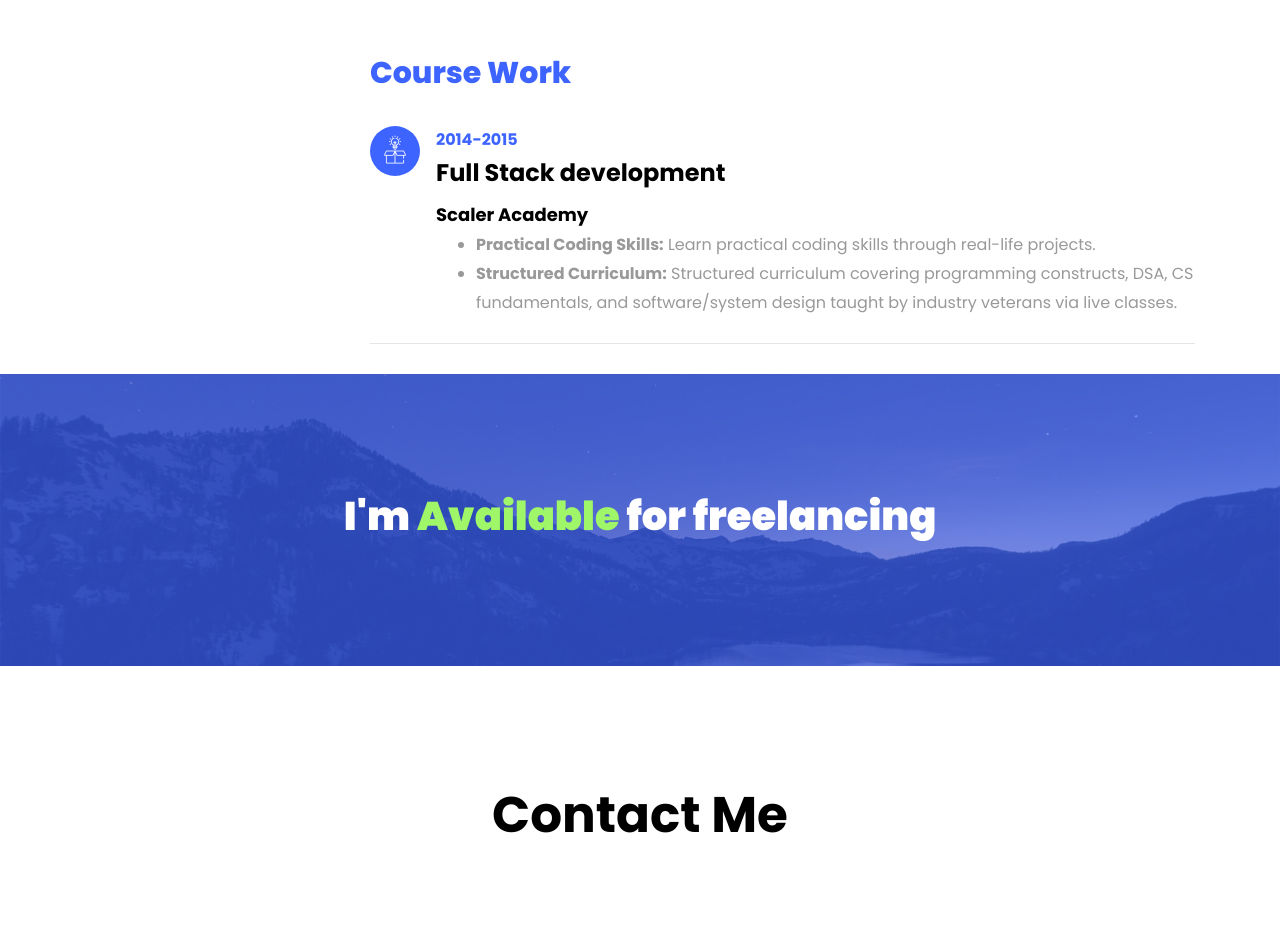
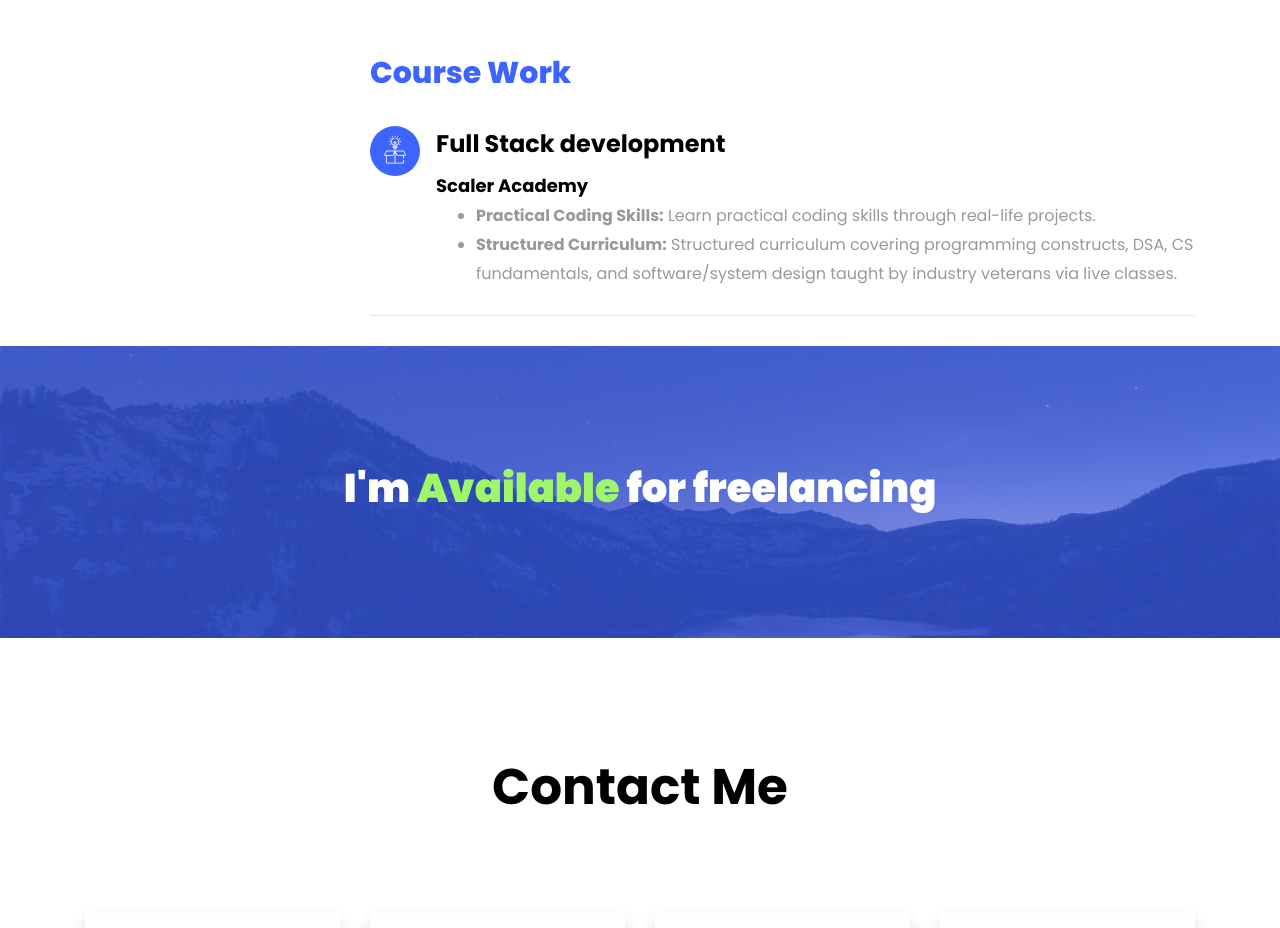
Before and after one commit to Saketh-Surendran/SakethSurendran.github.io, a plain HTML site: page index.html in a window 1280 px wide. Shown: the part 4180-5108 px from the top of the page. Drawn offline with Linux system fonts and the light colour scheme; files whose address does not match are found by name.

Commit message:
Update index.html

```diff
--- a/index.html
+++ b/index.html
@@ -361,7 +361,7 @@
 					    		<span class="flaticon-ideas"></span>
 					    	</div>
 					    	<div class="text pl-3">
-		    					<span class="date">2014-2015</span>
+
 		    					<h2>Full Stack development </h2>
 		    					<span class="position">Scaler Academy</span>
 		    					<ul>
```
